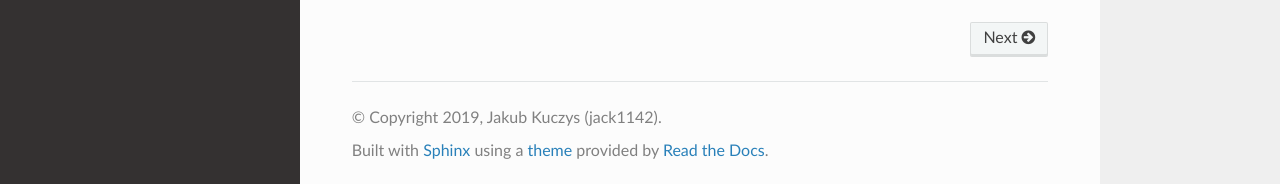
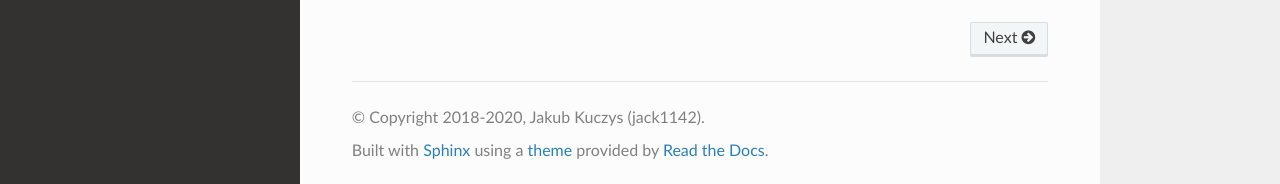
Before and after one commit to Jackenmen/rlapi, a Sphinx documentation site: the page built from docs/index.rst, in a window 1280 px wide and 1047 px high. Shown: the part 860-1044 px from the top of the window. Built offline with Sphinx 7.4.7 and the Read the Docs theme 2.0.0, drawn with Linux system fonts in a browser that asks for light colours; the version number could not be read and is left out.

Commit message:
chore(license): update copyright year (#26)
* Update __init__.py

* Update LICENSE

* Update conf.py

```diff
--- a/docs/conf.py
+++ b/docs/conf.py
@@ -19,7 +19,7 @@ sys.path.insert(0, os.path.abspath(".."))
 # -- Project information -----------------------------------------------------
 
 project = "rlapi"
-copyright = "2019, Jakub Kuczys (jack1142)"
+copyright = "2018-2020, Jakub Kuczys (jack1142)"
 author = "Jakub Kuczys (jack1142)"
 
 # The version info for the project you're documenting, acts as replacement for
--- a/rlapi/__init__.py
+++ b/rlapi/__init__.py
@@ -1,7 +1,7 @@
 __author__ = "Jakub Kuczys (jack1142)"
 
 __license__ = "MIT License"
-__copyright__ = "Copyright 2019 Jakub Kuczys"
+__copyright__ = "Copyright (c) 2018-2020 Jakub Kuczys"
 
 import logging
 import pkgutil
```
Also changed, not shown: 1 other file.
